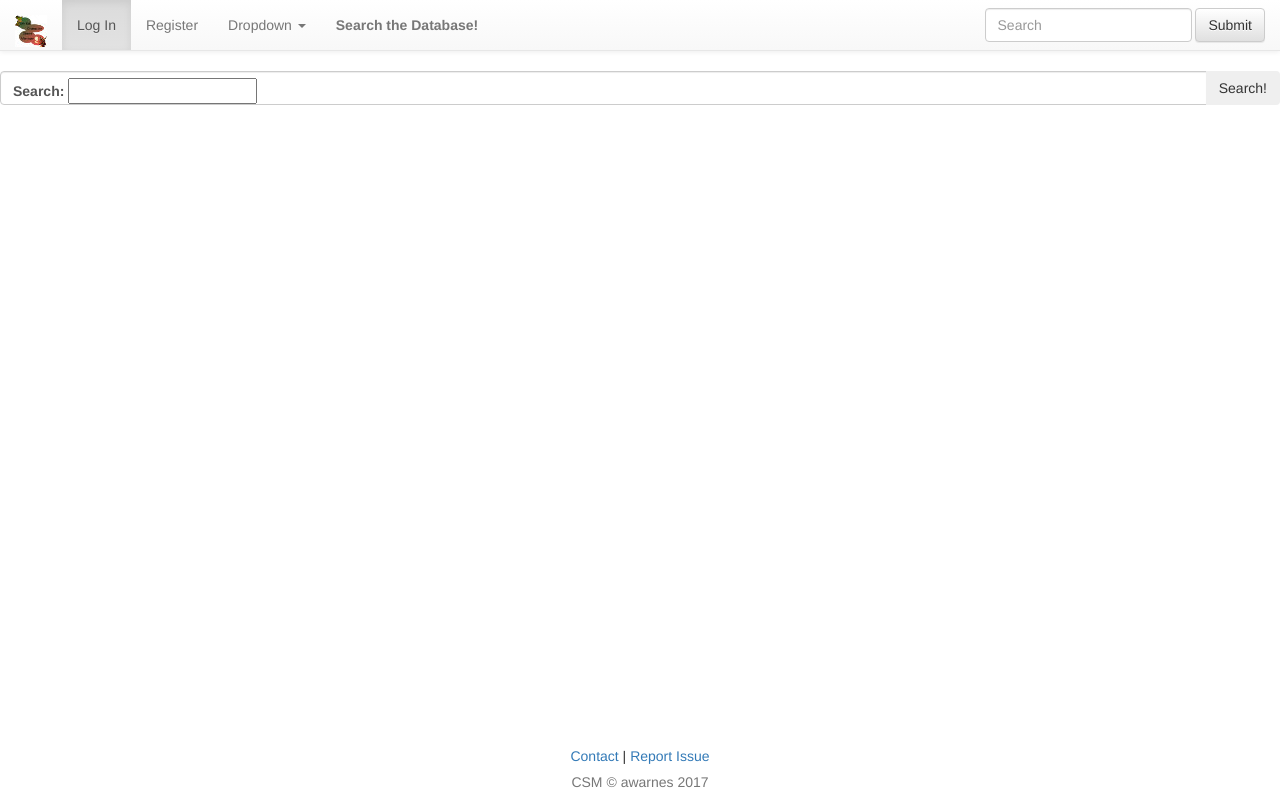
After one commit to awarnes/5E-Character, a Django app: page /search/ in a window 1280 px wide. The commit adds this page. Run offline with Django 3.2, Linux system fonts and the light colour scheme; some libraries are stand-ins or nearby versions.

Commit message:
Updating templates to view across site.

```diff
--- a/CSM/CSM/urls.py
+++ b/CSM/CSM/urls.py
@@ -28,8 +28,8 @@ from django.conf.urls import include
 
 # Imported General Views:
 from pages.views import landing
-from pages.views import about_us
-from pages.views import report_issue
+from pages.views import about_us, report_issue
+from pages.views import search_home
 
 # Imported API FBVs:
 from api.views import (get_spell_information, spell_book, specific_user_character, user_character_names)
@@ -86,11 +86,12 @@ urlpatterns = [
     url(r'^user/characters/names/$', user_character_names, name='user_char_names'),
     url(r'^user/characters/specific_one/$', specific_user_character, name='specific_user_char'),
 
+    # Search Pages:
+    url(r'^search/$', search_home, name='search_home'),
+
     # Company Information
     url(r'^about_us/$', about_us, name='contact'),
     url(r'^report_issue/$', report_issue, name='report'),
-
-
 
     # DRF configuration
     url(r'^api/v1/', include(router.urls)),
--- a/CSM/api/serializers.py
+++ b/CSM/api/serializers.py
@@ -84,8 +84,8 @@ class ToolModelSerializer(serializers.ModelSerializer):
 class WeaponModelSerializer(serializers.ModelSerializer):
     """Serializer for the Weapon model."""
 
-    properties = WeaponPropertyModelSerializer
-    base_damage_type = DamageTypeModelSerializer
+    properties = WeaponPropertyModelSerializer(many=True)
+    base_damage_type = DamageTypeModelSerializer(many=True)
 
     class Meta:
         model = Weapon
--- a/CSM/api/views.py
+++ b/CSM/api/views.py
@@ -224,7 +224,7 @@ def spell_book(request):
 
     context = {'spells1': spells_1, 'spells2': spells_2, 'spells3': spells_3, 'form': form}
 
-    return render(request, 'spellbook.html', context)
+    return render(request, 'database_view/spellbook.html', context)
 
 
 # Character API endpoints:
--- a/CSM/equipment/models.py
+++ b/CSM/equipment/models.py
@@ -26,7 +26,6 @@ class Equipment(models.Model):
                                help_text='General field for additional rules.', )
 
     # TODO: CLASS META: ABSTRACT = TRUE and DJANGO-POLYMORPHIC
-
 
 
 class Item(Equipment):
--- a/CSM/pages/forms.py
+++ b/CSM/pages/forms.py
@@ -1 +1,8 @@
+# Django Imports:
 from django import forms
+
+
+class SearchDatabase(forms.Form):
+    """Provides an interface to search the database with."""
+
+    query = forms.CharField(max_length=256, label='Search')
--- a/CSM/pages/views.py
+++ b/CSM/pages/views.py
@@ -1,15 +1,22 @@
+"""
+All the views that a user will see on the site.
+"""
+
+
+# Django Imports:
 from django.shortcuts import render
 from django.db.models import Q
 from django.contrib import messages
 
-# Create your views here.
+# Module and Form Imports:
+from .forms import SearchDatabase
 
 
 def landing(request):
 
     context = dict()
 
-    messages.info(request, "Hello there! Welcome!")
+    # messages.info(request, "Hello there! Welcome!")
 
     return render(request, 'landing.html', context)
 
@@ -20,7 +27,7 @@ def about_us(request):
 
     context = {'title': 'About Us!'}
 
-    return render(request, 'about_us.html', context)
+    return render(request, 'company/about_us.html', context)
 
 def report_issue(request):
     """
@@ -29,4 +36,15 @@ def report_issue(request):
 
     context = {'title': 'Report an Issue!'}
 
-    return render(request, 'report_issue.html', context)
+    return render(request, 'company/report_issue.html', context)
+
+def search_home(request):
+    """Shows the home search screen and allows the user to search for all the things."""
+
+
+    if request.method == 'GET':
+        form = SearchDatabase()
+
+    context = {'form': form}
+
+    return render(request, 'database_view/search_home.html', context)
--- /dev/null
+++ b/CSM/templates/characters/character_creation.html
@@ -0,0 +1 @@
+{% extends 'base.html' %}
--- /dev/null
+++ b/CSM/templates/database_view/search_home.html
@@ -0,0 +1,17 @@
+{% extends 'base.html' %}
+{% load static %}
+
+{% block title %}Search the Database!{% endblock %}
+
+{% block main %}
+<form action="" method="POST">
+    {% csrf_token %}
+    <div class="input-group">
+        <span class="form-control">{{ form.as_p }}</span>
+        <span class="input-group-btn">
+            <button class="btn btn-secondary" type="button">Search!</button>
+        </span>
+    </div>
+
+</form>
+{% endblock %}
--- a/CSM/templates/includes/footer.html
+++ b/CSM/templates/includes/footer.html
@@ -1,2 +1,6 @@
-<h5><a href="{% url 'contact' %}">Contact</a> <a href="{% url 'report' %}">Report Issue</a></h5>
-<h5>CSM © awarnes 2017</h5>
+<footer class="navbar-fixed-bottom" style="padding-top: 60px;">
+    <div class="'container">
+    <h5 class="text-center"><a href="{% url 'contact' %}">Contact</a> | <a href="{% url 'report' %}">Report Issue</a></h5>
+    <h5 class="text-muted text-center">CSM © awarnes 2017</h5>
+    </div>
+</footer>
--- a/CSM/templates/includes/header.html
+++ b/CSM/templates/includes/header.html
@@ -1,17 +1,79 @@
 {% load static %}
 
-<header class="row">
-    <div class="col-md-4">
-        <img src="{% static 'pages/img/logo_medium_small.jpg' %}">
-    </div>
+{#<header class="row">#}
+{#    <div class="col-md-4">#}
+{#        <img src="{% static 'pages/img/logo_medium_small.jpg' %}">#}
+{#    </div>#}
+{##}
+{#    <div class="col-md-6">#}
+{#        <h1 id="title"></h1>#}
+{#    </div>#}
+{#</header>#}
 
-    <div class="col-md-6">
-        <h1 id="title"></h1>
-    </div>
-</header>
+
+
+<nav class="navbar navbar-static-top navbar-default">
+    <div class="container-fluid">
+        <!-- Brand and toggle get grouped for better mobile display -->
+        <div class="navbar-header">
+            <button type="button" class="navbar-toggle collapsed" data-toggle="collapse" data-target="#bs-example-navbar-collapse-1" aria-expanded="false">
+            <span class="sr-only">Toggle navigation</span>
+            <span class="icon-bar"></span>
+            <span class="icon-bar"></span>
+            <span class="icon-bar"></span>
+            </button>
+            <a class="navbar-brand" href="{% url 'landing' %}"><img src='{% static "pages/img/logo_favicon.jpg" %}'></a>
+            </div>
+
+        <!-- Collect the nav links, forms, and other content for toggling -->
+        <div class="collapse navbar-collapse" id="bs-example-navbar-collapse-1">
+            <ul class="nav navbar-nav">
+                <li class="active" id="first-link"></li>
+                <li id="second-link"></li>
+                <li class="dropdown">
+                <a href="#" class="dropdown-toggle" data-toggle="dropdown" role="button" aria-haspopup="true" aria-expanded="false">Dropdown <span class="caret"></span></a>
+                <ul class="dropdown-menu">
+                    <li><a href="#">Action</a></li>
+                    <li><a href="#">Another action</a></li>
+                    <li><a href="#">Something else here</a></li>
+                    <li role="separator" class="divider"></li>
+                    <li><a href="#">Separated link</a></li>
+                    <li role="separator" class="divider"></li>
+                    <li><a href="#">One more separated link</a></li>
+                </ul>
+                </li>
+            </ul>
+
+            <div class="navbar-text-center">
+                <p class="navbar-text"><strong id="title"></strong></p>
+            </div>
+
+            <form class="navbar-form navbar-right">
+                <div class="form-group">
+                <input type="text" class="form-control" placeholder="Search">
+                </div>
+                <button type="submit" class="btn btn-default">Submit</button>
+            </form>
+        </div><!-- /.navbar-collapse -->
+    </div><!-- /.container-fluid -->
+</nav>
 
 <script type="text/javascript">
 
     $('#title').text($('title').text());
 
+    var $first = $('#first-link');
+    var $second = $('#second-link');
+
+    {% if user.is_authenticated %}
+        $first.html('<a href="{% url 'home' %}">Your Profile<span class="sr-only">(current)</span></a>');
+        $second.html('<a href="#">Your Characters</a>');
+
+    {% else %}
+        $first.html('<a href="{% url 'login' %}">Log In<span class="sr-only">(current)</span></a>');
+        $second.html('<a href="{% url 'register' %}">Register</a>');
+    {% endif %}
+
+
+
 </script>
--- a/CSM/templates/landing.html
+++ b/CSM/templates/landing.html
@@ -6,9 +6,6 @@
 
     <main>
 
-        <button><a href="{% url 'login' %}">Log In!</a></button>
-        <button><a href="{% url 'register' %}">Register!</a></button>
-
     </main>
 
 {% endblock %}
```
Also changed, not shown: CSM/character/models.py (+1 -40 lines), CSM/templates/accounts/user_home.html (+2 -19 lines), CSM/db.sqlite3, CSM/templates/company/about_us.html (renamed from CSM/templates/about_us.html), CSM/templates/company/report_issue.html (renamed from CSM/templates/report_issue.html), CSM/templates/database_view/spellbook.html (renamed from CSM/templates/spellbook.html).
